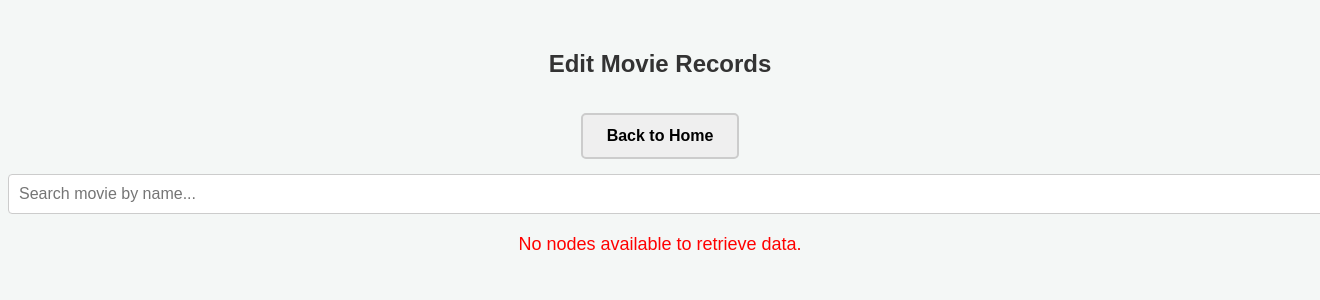
After one commit to lexrey20/STADVDB-MCO2, a Flask app: page /edit_list in a window 1320 px wide; the page is wider, and only the part inside the window is pictured. The commit adds this page. Shown: the top 300 px of that part. Run offline with Flask 2, Linux system fonts and the light colour scheme; some libraries are stand-ins or nearby versions.

Commit message:
cleanup crew

```diff
--- a/MCO2/app.py
+++ b/MCO2/app.py
@@ -302,6 +302,191 @@ def add():
     else:
         return render_template('add.html')
 
+# Route to display all records (with a link to edit each record)
+@app.route('/edit_list', methods=['GET'])
+def edit_list():
+    try:
+        # Get available nodes
+        available_nodes = []
+        hosts = session.get('hosts', [None, None, None])
+
+        for host in hosts:
+            if host is None:
+                continue
+            try:
+                cnx = mysql.connector.connect(
+                    user=DB_USER,
+                    password=DB_PASSWORD,
+                    host=host,
+                    port=DB_PORT,
+                    database=DB_NAME,
+                )
+                cnx.close()
+                available_nodes.append(host)
+            except mysql.connector.Error:
+                pass
+
+        if not available_nodes:
+            return render_template('edit_list.html', message="No nodes available to retrieve data.")
+
+        # Fetch records from the database
+        records = []
+        for host in available_nodes:
+            try:
+                cnx = mysql.connector.connect(
+                    user=DB_USER,
+                    password=DB_PASSWORD,
+                    host=host,
+                    port=DB_PORT,
+                    database=DB_NAME,
+                )
+                cursor = cnx.cursor()
+                cursor.execute(f"SELECT id, names FROM {TABLE_NAME}")
+                records = cursor.fetchall()
+                cursor.close()
+                cnx.close()
+
+                if records:
+                    break
+            except mysql.connector.Error as err:
+                pass
+
+        if not records:
+            return render_template('edit_list.html', message="No records found.")
+
+        # Pass the list of records to the template
+        return render_template('edit_list.html', records=records)
+
+    except Exception as e:
+        return render_template('edit_list.html', message="Error occurred while retrieving records.")
+
+@app.route('/edit_data/<int:movie_id>', methods=['POST', 'GET'])
+def edit(movie_id):
+    if request.method == 'POST':
+        # Extract form data
+        names = request.form['names']
+        date_x = request.form['date_x']
+        score = request.form['score']
+        genre = request.form['genre']
+        overview = request.form['overview']
+        crew = request.form['crew']
+        orig_title = request.form['orig_title']
+        status = request.form['status']
+        orig_lang = request.form['orig_lang']
+        budget_x = request.form['budget_x']
+        revenue = request.form['revenue']
+        country = request.form['country']
+
+        try:
+            # RECOVERY IMPLEMENTATION
+            available_nodes = []
+            hosts = session.get('hosts', [None, None, None])
+
+            # Check available hosts
+            for host in hosts:
+                if host is None:
+                    continue
+                try:
+                    cnx = mysql.connector.connect(
+                        user=DB_USER,
+                        password=DB_PASSWORD,
+                        host=host,
+                        port=DB_PORT,
+                        database=DB_NAME,
+                    )
+                    cnx.close()
+                    available_nodes.append(host)
+                except mysql.connector.Error:
+                    pass
+
+            if not available_nodes:
+                return jsonify(message="No nodes available", error="All connection attempts failed.")
+
+            # Update record in all available nodes for redundancy
+            for host in available_nodes:
+                try:
+                    cnx = mysql.connector.connect(
+                        user=DB_USER,
+                        password=DB_PASSWORD,
+                        host=host,
+                        port=DB_PORT,
+                        database=DB_NAME,
+                    )
+                    cursor = cnx.cursor()
+                    cursor.execute(f"""
+                        UPDATE {TABLE_NAME}
+                        SET names = %s, date_x = %s, score = %s, genre = %s, overview = %s, crew = %s, orig_title = %s,
+                            status = %s, orig_lang = %s, budget_x = %s, revenue = %s, country = %s
+                        WHERE id = %s
+                    """, (names, date_x, score, genre, overview, crew, orig_title, status, orig_lang, budget_x, revenue, country, movie_id))
+                    cnx.commit()
+                    cursor.close()
+                    cnx.close()
+                except mysql.connector.Error as err:
+                    return jsonify(message=f"Failed to update data to host {host}", error=str(err))
+
+            # Return success response for AJAX
+            return jsonify(message="Record successfully updated"), 200
+
+        except Exception as e:
+            return jsonify(message="Error occurred while updating", error=str(e)), 500
+    else:
+        # Retrieve the existing movie data for pre-populating the form
+        try:
+            available_nodes = []
+            hosts = session.get('hosts', [None, None, None])
+
+            # Check available hosts
+            for host in hosts:
+                if host is None:
+                    continue
+                try:
+                    cnx = mysql.connector.connect(
+                        user=DB_USER,
+                        password=DB_PASSWORD,
+                        host=host,
+                        port=DB_PORT,
+                        database=DB_NAME,
+                    )
+                    cnx.close()
+                    available_nodes.append(host)
+                except mysql.connector.Error:
+                    pass
+
+            if not available_nodes:
+                return render_template('edit.html', message="No nodes available to retrieve data.")
+
+            # Retrieve record data from all available nodes
+            movie_data = None
+            for host in available_nodes:
+                try:
+                    cnx = mysql.connector.connect(
+                        user=DB_USER,
+                        password=DB_PASSWORD,
+                        host=host,
+                        port=DB_PORT,
+                        database=DB_NAME,
+                    )
+                    cursor = cnx.cursor()
+                    cursor.execute(f"SELECT * FROM {TABLE_NAME} WHERE id = %s", (movie_id,))
+                    movie_data = cursor.fetchone()
+                    cursor.close()
+                    cnx.close()
+
+                    if movie_data:
+                        break
+
+                except mysql.connector.Error as err:
+                    pass
+
+            if not movie_data:
+                return render_template('edit.html', message="Movie not found.")
+
+            # Pre-populate the form with existing data
+            return render_template('edit.html', movie_data=movie_data)
+
+        except Exception as e:
+            return render_template('edit.html', message="Error occurred while retrieving data.")
 
 @app.route('/delete_data', methods=['POST', 'GET'])
 def delete_data():
--- a/MCO2/templates/delete.html
+++ b/MCO2/templates/delete.html
@@ -7,11 +7,12 @@
         <link rel="stylesheet" href="{{ url_for('static', filename='style.css') }}">
     </head>
     <body>
-        <h2>Delete Movie Record</h2>
+        <h1>Delete Movie Record</h1>
+        <button class="node-button">Back to Home</button>
         <form action="/delete_data" method="POST">
             <label for="id">Movie ID:</label>
             <input type="text" id="id" name="id" required>
-            <button type="submit">Delete Movie</button>
+            <button class="node-button" type="submit">Delete Movie</button>
         </form>
     </body>
     </html>
--- /dev/null
+++ b/MCO2/templates/edit_list.html
@@ -0,0 +1,55 @@
+<!DOCTYPE html>
+<html lang="en">
+<head>
+    <meta charset="UTF-8">
+    <meta name="viewport" content="width=device-width, initial-scale=1.0">
+    <title>Edit Movie Records</title>
+    <link rel="stylesheet" href="{{ url_for('static', filename='style.css') }}">
+    <script src="https://code.jquery.com/jquery-3.6.0.min.js"></script> <!-- Add jQuery -->
+</head>
+<body>
+    <!-- Status Message (fixed at the top of the page) -->
+    <div id="status-message" style="display:none; padding: 10px; background-color: #f4f7f6; color: #333; position: fixed; top: 0; left: 0; width: 100%; text-align: center; z-index: 9999; font-weight: bold;"></div>
+
+    <h1>Edit Movie Records</h1>
+    <button class="node-button" onclick="window.location.href='/'">Back to Home</button>
+    <!-- Search Bar -->
+    <div style="margin-bottom: 20px;">
+        <input type="text" id="search-bar" placeholder="Search movie by name..." style="padding: 10px; width: 100%; font-size: 16px; border: 1px solid #ccc; border-radius: 4px;">
+    </div>
+
+    <div class="records">
+        <!-- Show a message if there are issues or records to show -->
+        {% if message %}
+            <p style="color: red;">{{ message }}</p>
+        {% else %}
+            <ul id="movie-list" style="list-style: none; padding: 0;">
+                {% for record in records %}
+                    <li class="movie-item" style="margin-bottom: 15px;">
+                        <a href="{{ url_for('edit', movie_id=record[0]) }}" style="text-decoration: none; font-size: 18px; color: #007bff; font-weight: bold;">
+                            {{ record[1] }}
+                        </a>
+                    </li>
+                {% endfor %}
+            </ul>
+        {% endif %}
+    </div>
+
+    <script>
+        $(document).ready(function() {
+            // Search functionality
+            $('#search-bar').on('input', function() {
+                var searchTerm = $(this).val().toLowerCase(); // Get the search term and convert it to lowercase
+                $('#movie-list .movie-item').each(function() {
+                    var movieName = $(this).text().toLowerCase(); // Get the movie name and convert to lowercase
+                    if (movieName.includes(searchTerm)) {
+                        $(this).show(); // Show the item if it matches the search term
+                    } else {
+                        $(this).hide(); // Hide the item if it doesn't match the search term
+                    }
+                });
+            });
+        });
+    </script>
+</body>
+</html>
--- a/MCO2/templates/index.html
+++ b/MCO2/templates/index.html
@@ -19,7 +19,7 @@
     <button id="loadDataBtn" class="node-button">Load Data into Database</button><br>
     <button class="node-button" onclick="window.location.href='/add_data'">Create Record</button><br>
     <button class="node-button" onclick="window.location.href='/read_data'">Read Records</button><br>
-    <button class="node-button" onclick="window.location.href='/'">Update Record</button><br>
+    <button class="node-button" onclick="window.location.href='/edit_list'">Update Record</button><br>
     <button class="node-button" onclick="window.location.href='/delete_data'">Delete Record</button><br>
 
     <script>
```
Also changed, not shown: MCO2/templates/add.html (+32 -13 lines), MCO2/templates/edit.html (added, +133 -0 lines).
